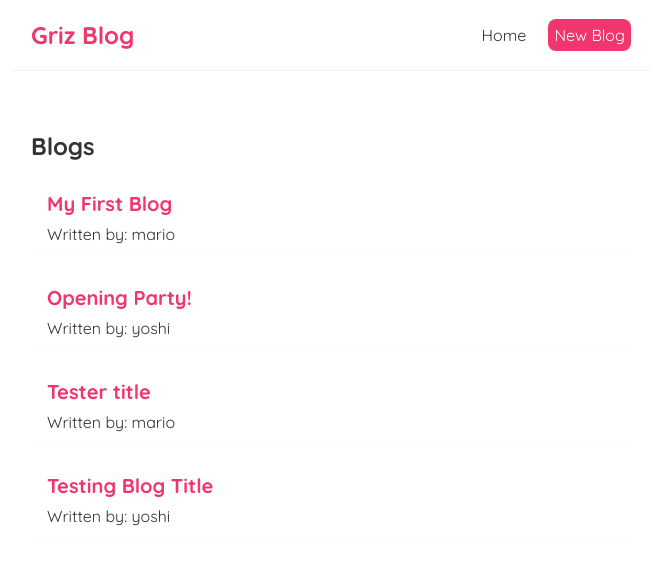
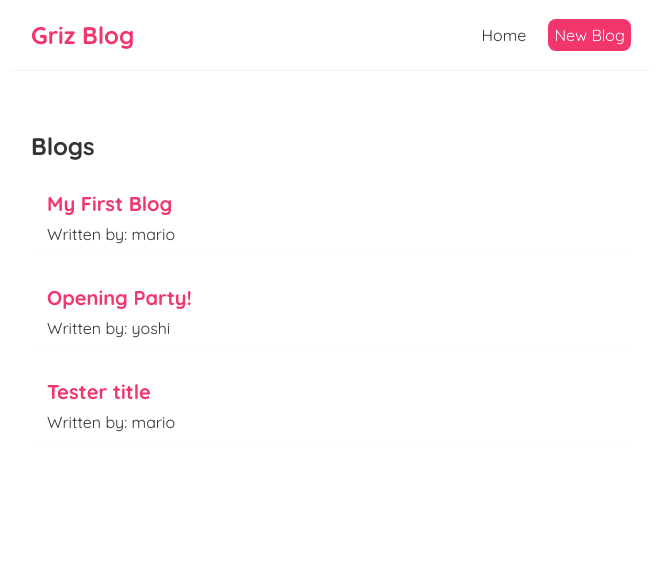
Before and after one commit to grizzlysol/reactTutorial, a React (Create React App) app in the folder griz-blog/: page / in a window 1280 px wide. Shown: the top 564 px of the page, without its empty margins (309-971 px from the left). Built offline with nearby package versions, Linux system fonts and the light colour scheme; data requests are answered from the project's data file.

Commit message:
Tut32 - Handling 404s. End of tutorial.

```diff
--- a/griz-blog/data/db.json
+++ b/griz-blog/data/db.json
@@ -17,12 +17,6 @@
       "title": "Tester title",
       "body": "BLog body",
       "author": "mario"
-    },
-    {
-      "id": "d86f",
-      "title": "Testing Blog Title",
-      "body": "Testing Blog Body",
-      "author": "yoshi"
     }
   ]
 }
--- a/griz-blog/src/App.js
+++ b/griz-blog/src/App.js
@@ -4,6 +4,7 @@
 import NavBar from './NavBar';
 import Create from './Create';
 import BlogDetails from './BlogDetails';
+import NotFound from './NotFound';
 
 function App() {
 
@@ -16,6 +17,7 @@
             <Route path="/create" element={<Create />} />
             <Route exact path="/blogs/:id" element={<BlogDetails />} />
             <Route exact path="/" element={<Home />} />
+            <Route exact path="*" element={<NotFound />} />
           </Routes>
         </div>
       </div>
--- /dev/null
+++ b/griz-blog/src/NotFound.js
@@ -0,0 +1,13 @@
+import { Link } from "react-router-dom";
+
+const NotFound = () => {
+  return (
+    <div className="not-found">
+      <h2>Sorry</h2>
+      <p>That page cannot be found</p>
+      <Link to="/">Home</Link>
+    </div>
+  );
+}
+
+export default NotFound;
```
